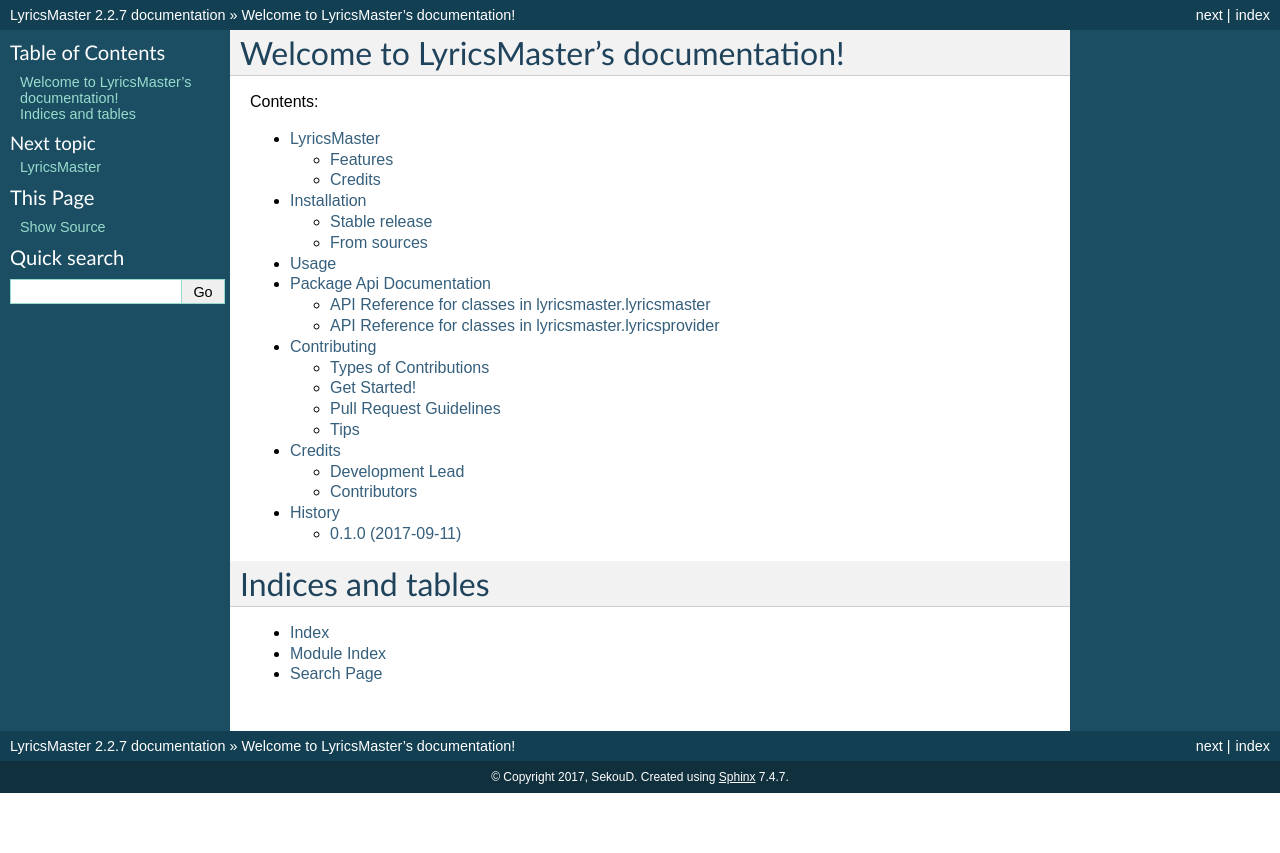
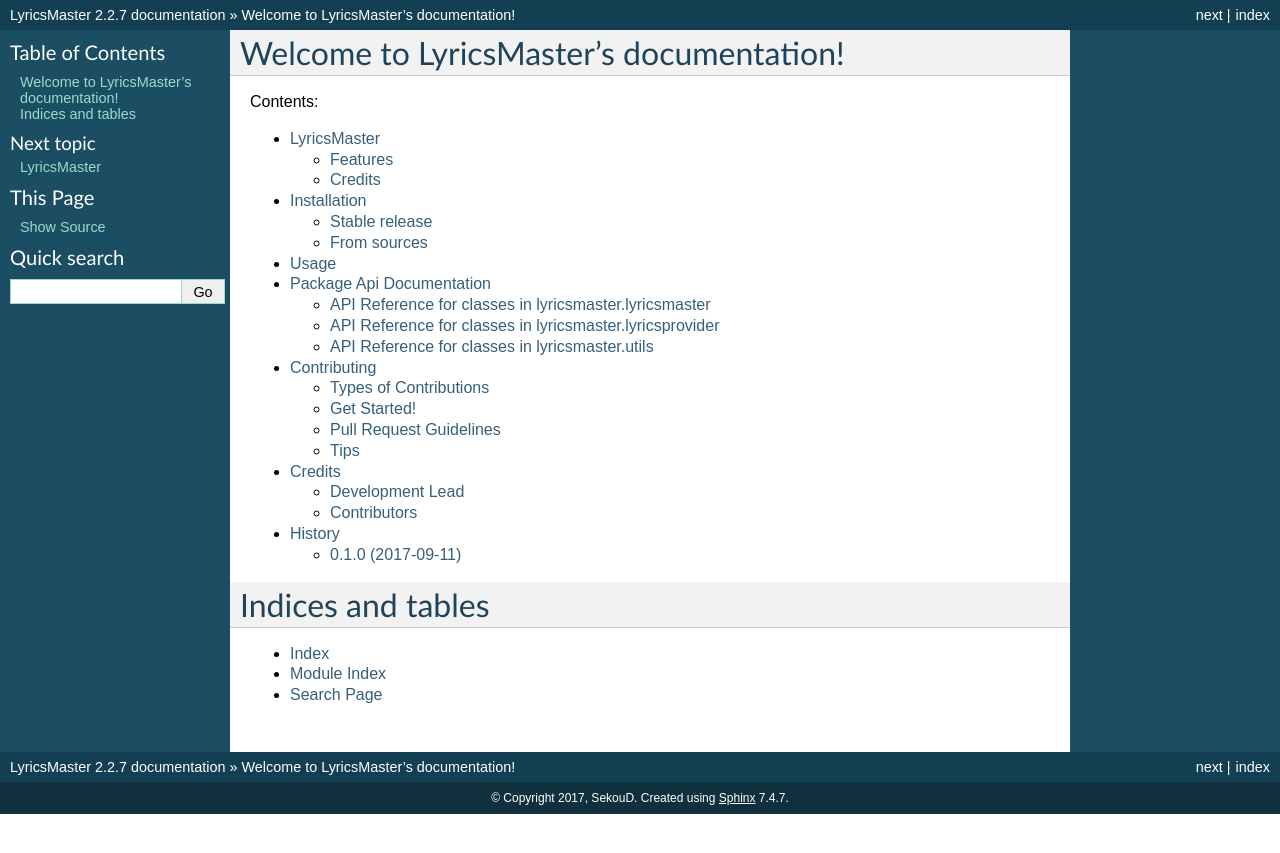
Before and after one commit to SekouD/lyricsmaster, a Sphinx documentation site: the page built from docs/index.rst, in a window 1280 px wide. Shown: the top 853 px of the page. Built offline with Sphinx 7.4.7, drawn with Linux system fonts in a browser that asks for light colours.

Commit message:
Added documentation in docstrings. Bumped Version to 2.2.7

```diff
--- a/docs/modules.rst
+++ b/docs/modules.rst
@@ -20,3 +20,13 @@
     :undoc-members:
     :inherited-members:
     :show-inheritance:
+
+
+API Reference for classes in lyricsmaster.utils
+-----------------------------------------------
+
+.. automodule:: lyricsmaster.lyricsprovider
+    :members:
+    :undoc-members:
+    :inherited-members:
+    :show-inheritance:
```
